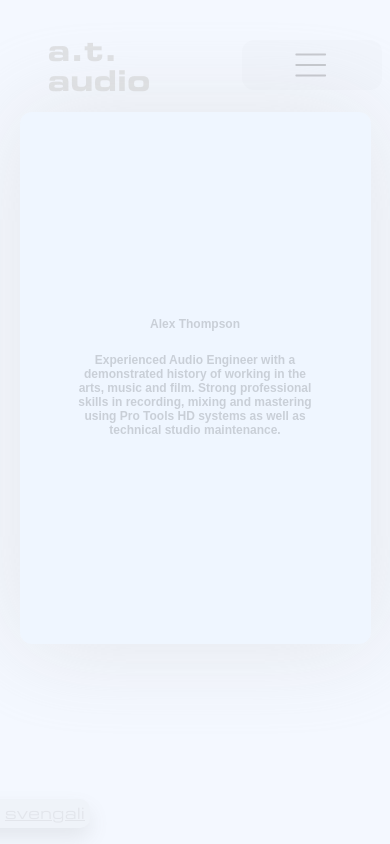
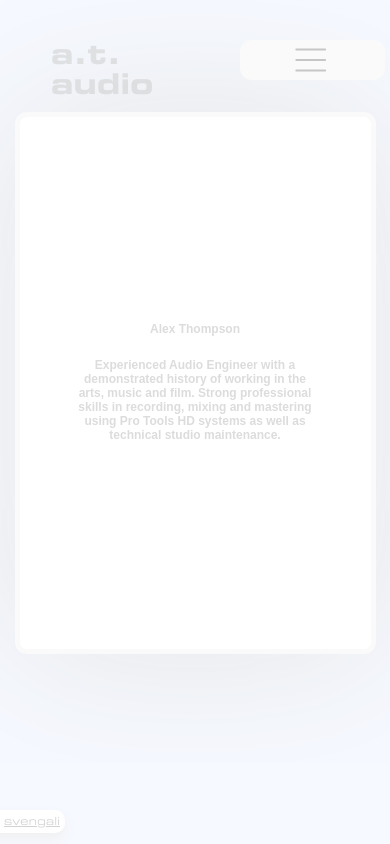
Before and after one commit to Peter-Luber/alexworld, a React (Create React App) app: page / in a window 390 px wide. Built offline with nearby package versions, Linux system fonts and the light colour scheme; the HTML template or start-up script is replaced by a standard one.

Commit message:
more responsive layout fixes

```diff
--- a/src/App.css
+++ b/src/App.css
@@ -11,24 +11,28 @@
 }
 
 a {
-  color: rgba(0, 0, 0, 0.473);
+  color: rgba(210, 210, 210, 1);
   cursor: crosshair;
+  -webkit-transition: 1s;
+  -moz-transition: 1s;
   transition: 1s;
+  outline: none;
 }
 
 a:hover,
 a:active,
 a:focus {
-  color: rgb(0, 0, 0);
-  outline: none;
-  filter: blur(0.1rem);
+  color: rgb(240, 240, 240);
 }
 
 h2,
 h3 {
   transition: 1s;
+  -webkit-transition: 1s;
+  -moz-transition: 1s;
   font-size: 0.75rem;
   width: 250px;
+  outline: none;
 }
 
 h2:hover,
@@ -37,9 +41,7 @@ h2:active,
 h3:hover,
 h3:focus,
 h3:active {
-  filter: blur(3px);
-  color: rgba(235, 235, 235, 0.808);
-  outline: none;
+  color: rgba(235, 235, 235, 1);
 }
 
 .page {
@@ -51,5 +53,6 @@ h3:active {
   align-items: center;
   width: 100%;
   height: 100%;
-  color: rgba(0, 0, 0, 0.158);
+  color: rgba(220, 220, 220, 1);
+  filter: none;
 }
--- a/src/App.js
+++ b/src/App.js
@@ -51,7 +51,7 @@ const AppWrapper = styled.div`
   text-align: center;
   font-family: "Eurostile";
   font-size: 0.75rem;
-  background-color: rgb(244, 248, 255);
+  background-color: rgba(250, 250, 250, 0);
   cursor: crosshair;
   grid-template-columns: 20% 20% 20% 20% 20%;
   grid-template-rows: 20% 35% 35% 10%;
@@ -60,6 +60,7 @@ const AppWrapper = styled.div`
   height: 100%;
   padding: 0px;
   color: rgb(192, 192, 192);
+  z-index: 0;
 
   &:focus {
     outline: none;
@@ -208,7 +209,7 @@ class App extends React.Component {
         console.log("opening menu");
         this.setState({
           menu: "flex",
-          height: "258px"
+          height: "260px"
         });
         return "flex";
       case "flex":
--- a/src/components/container/Content.js
+++ b/src/components/container/Content.js
@@ -6,13 +6,20 @@ const ContentWrapper = styled.div`
   display: flex;
   flex-direction: column;
   text-align: center;
-  filter: drop-shadow(0rem 0rem 3rem #d4d4d47a);
-  background-color: rgb(239, 246, 255);
+  background-color: rgba(255, 255, 255, 1);
+  -webkit-border-radius: 12px;
+  -moz-border-radius: 12px;
   border-radius: 12px;
+  border-width: 5px;
+  border-color: rgba(250, 250, 250, 1);
+  border-style: solid;
   margin-top: 112px;
   margin-left: 200px;
   margin-right: 0px;
   height: 70%;
+  box-shadow: 0rem 0rem 10rem #e5e5e5;
+  z-index: 5;
+  overflow: visible;
 
   @media (min-width: 768px) {
     width: 74%;
@@ -31,13 +38,11 @@ const ContentBox = styled.div`
   padding: 5%;
   font-size: 0.75rem;
   width: 280px;
+  border-radius: 12px;
+  background-color: rgba(255, 255, 255, 0);
   margin: auto;
-
-  &:focus,
-  &:active {
-    filter: blur(0.2rem);
-    color: rgba(240, 240, 240, 0.808);
-    outline: none;
+  outline: none;
+  z-index: 5;
   }
 `;
 
--- a/src/components/container/NavBar.js
+++ b/src/components/container/NavBar.js
@@ -7,14 +7,15 @@ function NavBar(props) {
   const NavBarWrapper = styled.div`
     display: flex;
     flex-direction: column;
-    justify-content: flex-start;
+    justify-content: flex-end;
     grid-area: 1 / 1 / 3 / 1;
     align-items: start;
-    background-color: rgba(100, 100, 100, 0.02);
+    background-color: rgba(250, 250, 250, 1);
     border-radius: 12px;
-    z-index: 3;
     padding: 5px;
     height: 200px;
+    position: relative;
+    z-index: 6;
 
     @media (min-width: 768px) {
       margin-top: 112px;
@@ -29,7 +30,8 @@ function NavBar(props) {
       align-items: center;
       margin: auto;
       margin-top: 40px;
-      width: 130px;
+      padding: 0px;
+      width: 145px;
       height: 40px;
       height: ${props.height};
     }
@@ -39,9 +41,9 @@ function NavBar(props) {
     flex-direction: column;
     justify-content: space-around;
     align-items: center;
-    filter: drop-shadow(0rem 0rem 3rem #d4d4d47a);
-    background-color: rgba(239, 246, 255, 0.8);
+    background-color: white;
     border-radius: 12px;
+    z-index: 6;
 
     @media (min-width: 768px) {
       width: 130px;
@@ -50,7 +52,7 @@ function NavBar(props) {
 
     @media (max-width: 768px) {
       display: ${props.menuState};
-      width: 120px;
+      width: 130px;
       height: 200px;
     }
   `;
--- a/src/components/display/Burger.js
+++ b/src/components/display/Burger.js
@@ -16,15 +16,18 @@ const BurgerBox = styled.div`
 `;
 
 const BurgerImg = styled.img`
-  opacity: 20%;
   outline: none;
   width: 48px;
   height: 48px;
+  position: fixed;
+  filter: invert(83%) sepia(5%) saturate(18%) hue-rotate(314deg) brightness(104%)
+    contrast(97%);
 
   &:hover,
   &:active,
   &:focus {
-    filter: blur(0.2rem);
+    filter: blur(0.05rem) invert(83%) sepia(5%) saturate(18%) hue-rotate(314deg)
+      brightness(104%) contrast(97%);
   }
 `;
 
--- a/src/components/display/Footer.js
+++ b/src/components/display/Footer.js
@@ -6,25 +6,25 @@ const FootWrapper = styled.div`
   display: flex;
   flex-direction: column;
   justify-content: flex-end;
-  font-size: 1rem;
-  color: rgba(214, 214, 214, 0.705);
+  font-size: 0.7rem;
+  color: rgba(214, 214, 214, 1);
+  z-index: 3;
 `;
 
 const FootText = styled.p`
   z-index: 10;
-  color: black;
-  background-color: lightgrey;
+  color: rgb(220, 220, 220);
+  background-color: rgb(255, 255, 255);
   border-radius: 10px;
   text-align: right;
-  width: 210px;
+  width: 150px;
   padding: 5px;
-  opacity: 13%;
-  margin-left: -130px;
+  margin-left: -95px;
   transition: 1s;
-  filter: drop-shadow(0px 10px 10px #757575);
+  filter: drop-shadow(0px 6px 6px #F0F0F0);
 
   &:hover {
-    margin-left: 0px;
+    margin-left: -10px;
   }
 `;
 
--- a/src/components/display/Header.js
+++ b/src/components/display/Header.js
@@ -8,6 +8,7 @@ const HeaderWrapper = styled.div`
   width: 100px;
   font-size: 0.9rem;
   font-family: "EurostileBlack";
+  background-color: rgba(255, 255, 255, 0);
   color: rgba(206, 206, 206, 0.555);
   line-height: 10px;
   grid-area: 1 / 1 / 2 / 2;
@@ -17,6 +18,11 @@ const HBox = styled.div`
   text-align: left;
   outline: none;
   transition: 1s;
+  -webkit-transition: 1s;
+  -moz-transition: 1s;
+  z-index: 6;
+  overflow: visible;
+  padding: 0.2rem;
 
   @media (max-width: 768px) {
     margin-left: 0px;
@@ -25,8 +31,8 @@ const HBox = styled.div`
   &:hover,
   &:active,
   &:focus {
-    color: rgba(212, 212, 212, 0.363);
-    filter: blur(0.2rem);
+    color: rgba(212, 212, 212, 1);
+    filter: blur(0.15rem);
   }
 `;
 
--- a/src/components/display/Link.js
+++ b/src/components/display/Link.js
@@ -13,12 +13,13 @@ const CustomButton = styled.button`
   cursor: crosshair;
   overflow: visible;
   transition: 1s;
+  -webkit-transition: 1s;
+  -moz-transition: 1s;
+  position: relative;
 
   &:hover,
-  &:active,
-  &:focus {
+  &:active {
     color: rgb(224, 224, 224);
-    z-index: 1;
     filter: blur(0.2rem);
   }
 `;
--- a/src/index.css
+++ b/src/index.css
@@ -1,5 +1,5 @@
 body {
-  background-color: rgb(238, 244, 255);
+  background-color: rgba(255, 255, 255, 0);
   width: 100%;
   height: 100%;
   font-family: -apple-system, BlinkMacSystemFont, "Segoe UI", "Roboto", "Oxygen",
@@ -8,19 +8,22 @@ body {
   -webkit-font-smoothing: antialiased;
   -moz-osx-font-smoothing: grayscale;
   margin: 0px;
+  z-index: 1;
 }
 
 #root {
-  background-color: rgb(238, 244, 255);
+  background-color: rgba(255, 255, 255, 0);
   width: 100%;
   height: 100%;
+  z-index: 1;
 }
 
 html {
-  background-color: rgb(238, 244, 255);
+  background-color: #f6f9ff;
   cursor: crosshair;
   width: 100%;
   height: 100%;
+  z-index: 1;
 }
 
 code {
```
